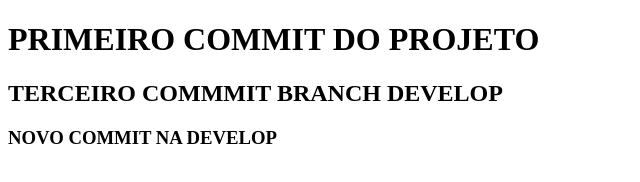
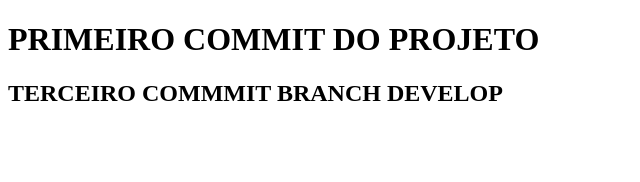
Before and after one commit to ultima-guilherme-lisboa/git-revisao-10-07, a plain HTML site: page index.html in a window 1280 px wide. Shown: the whole page, without its empty margins (0-640 px from the left). Drawn offline with Linux system fonts and the light colour scheme.

Commit message:
Revert "NOVO COMMMIT NA DEVELOP"
This reverts commit 0960f9b2a45b88b640fb901a08d6a6a1f43c0133.

```diff
--- a/index.html
+++ b/index.html
@@ -13,8 +13,5 @@
     <h2>
         TERCEIRO COMMMIT BRANCH DEVELOP
     </h2>
-    <h3>
-        NOVO COMMIT NA DEVELOP
-    </h3>
 </body>
 </html>
```
